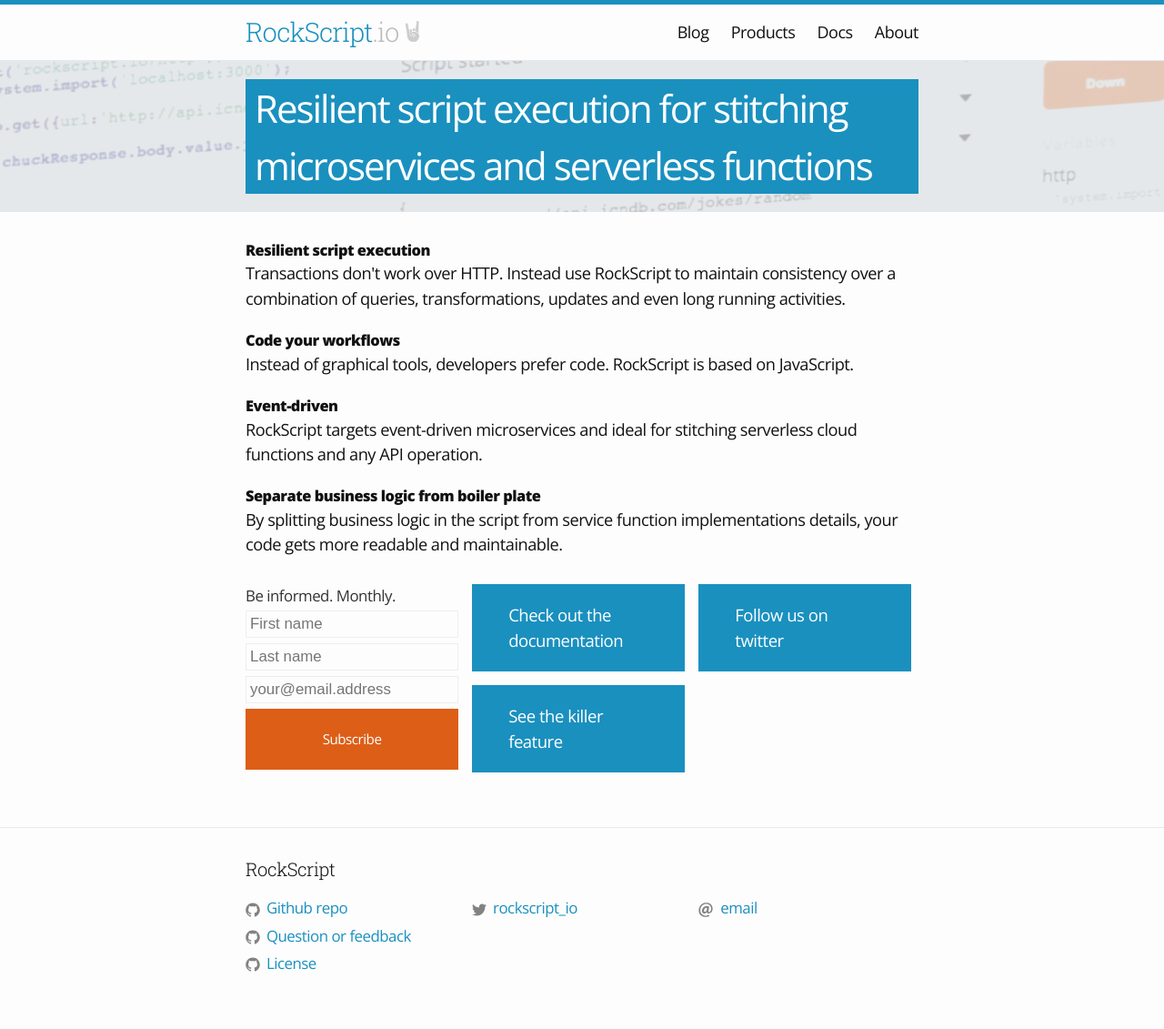
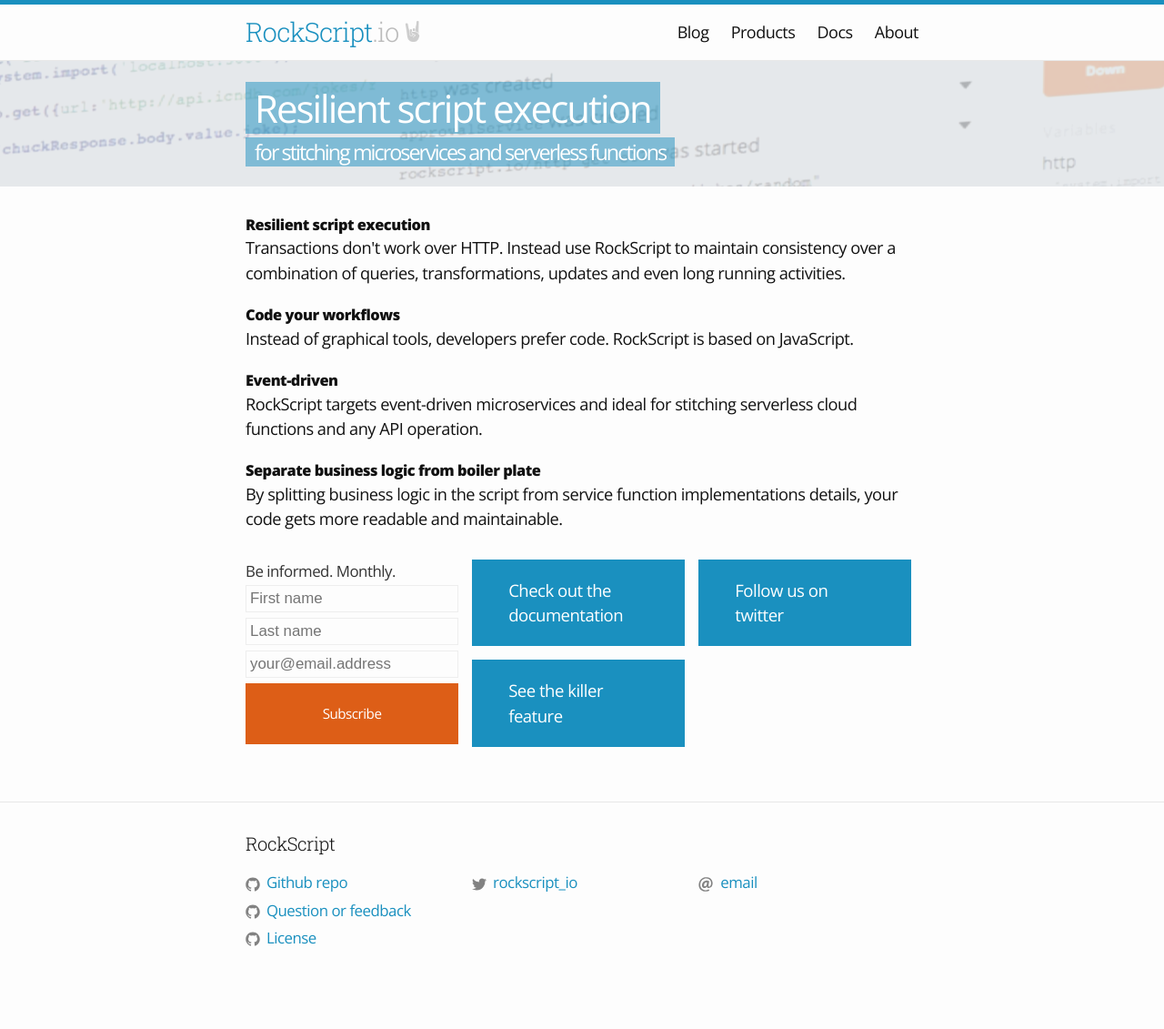
Before and after one commit to RockScript/rockscript.github.io, a Jekyll site: the page built from index.md, in a window 1280 px wide. Shown: the whole page at 91% size. Built offline with Jekyll 4.4.1, drawn with Linux system fonts in a browser that asks for light colours; after the commit the page ends 1103 px from its top, so only the background shows below that.

Commit message:
tag line tweaks

```diff
--- a/assets/main.scss
+++ b/assets/main.scss
@@ -25,9 +25,9 @@
 }
 
 .tag-line {
-  background-color: #1a90bf;
+  background-color: rgba(26, 144, 191, .5);
   color: white;
-  display: block;
+  display: inline;
   font-size: 42px;
   letter-spacing: -2px;
   padding: 0 10px;
--- a/index.md
+++ b/index.md
@@ -5,7 +5,10 @@
 <div class="tagline-full-width">
   <div class="wrapper">
     <div class="tag-line">
-      Resilient script execution for stitching microservices and serverless functions
+      Resilient script execution
+    </div><br/>
+    <div class="tag-line" style="font-size:1.3em">
+      for stitching microservices and serverless functions
     </div>
   </div>
 </div>
```
Also changed, not shown: docs/roadmap.md (+1 -6 lines).
